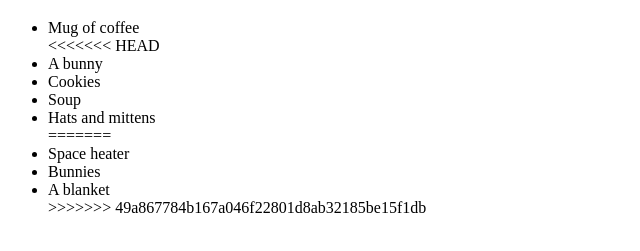
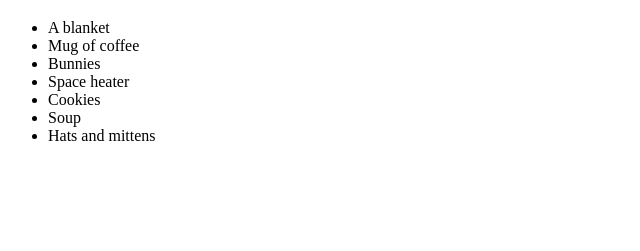
Before and after one commit to sidTsui/first-project, a plain HTML site: page home.html in a window 1280 px wide. Shown: the part 61-312 px from the top of the page, without its empty margins (0-640 px from the left). Drawn offline with Linux system fonts and the light colour scheme.

Commit message:
Update home.html

```diff
--- a/home.html
+++ b/home.html
@@ -8,17 +8,13 @@
 <body>
     <h1>Warm Things:</h1>
     <ul>
+        <li>A blanket</li>
         <li>Mug of coffee</li>
-<<<<<<< HEAD
-        <li>A bunny</li>
+        <li>Bunnies</li>
+        <li>Space heater</li>
         <li>Cookies</li>
         <li>Soup</li>
         <li>Hats and mittens</li>
-=======
-        <li>Space heater</li>
-        <li>Bunnies</li>
-        <li>A blanket</li>
->>>>>>> 49a867784b167a046f22801d8ab32185be15f1db
     </ul>
 </body>
 </html>
```
